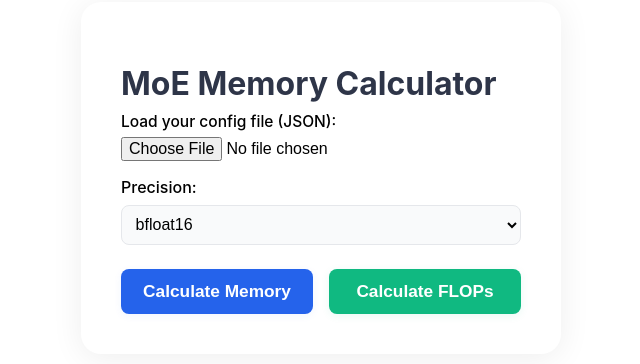
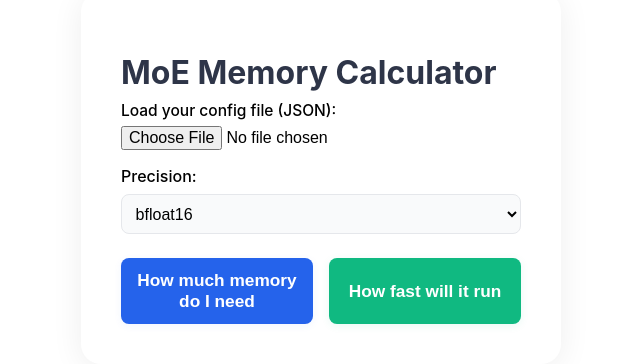
Before and after one commit to tinhoang-cerebras/cerebras-moe-calculator-new, a Next.js app: page / in a window 1280 px wide. Shown: the part 230-594 px from the top of the page, without its empty margins (319-959 px from the left). Built offline with nearby package versions, Linux system fonts and the light colour scheme.

Commit message:
Update index.tsx

```diff
--- a/pages/index.tsx
+++ b/pages/index.tsx
@@ -164,7 +164,7 @@ export default function Home() {
               transition: "background 0.18s"
             }}
           >
-            {loadingMemory ? "Calculating..." : "Calculate Memory"}
+            {loadingMemory ? "Calculating..." : "How much memory do I need"}
           </button>
           <button
             type="button"
@@ -184,7 +184,7 @@ export default function Home() {
               transition: "background 0.18s"
             }}
           >
-            {loadingFlops ? "Calculating..." : "Calculate FLOPs"}
+            {loadingFlops ? "Calculating..." : "How fast will it run"}
           </button>
         </div>
         {error && (
```
